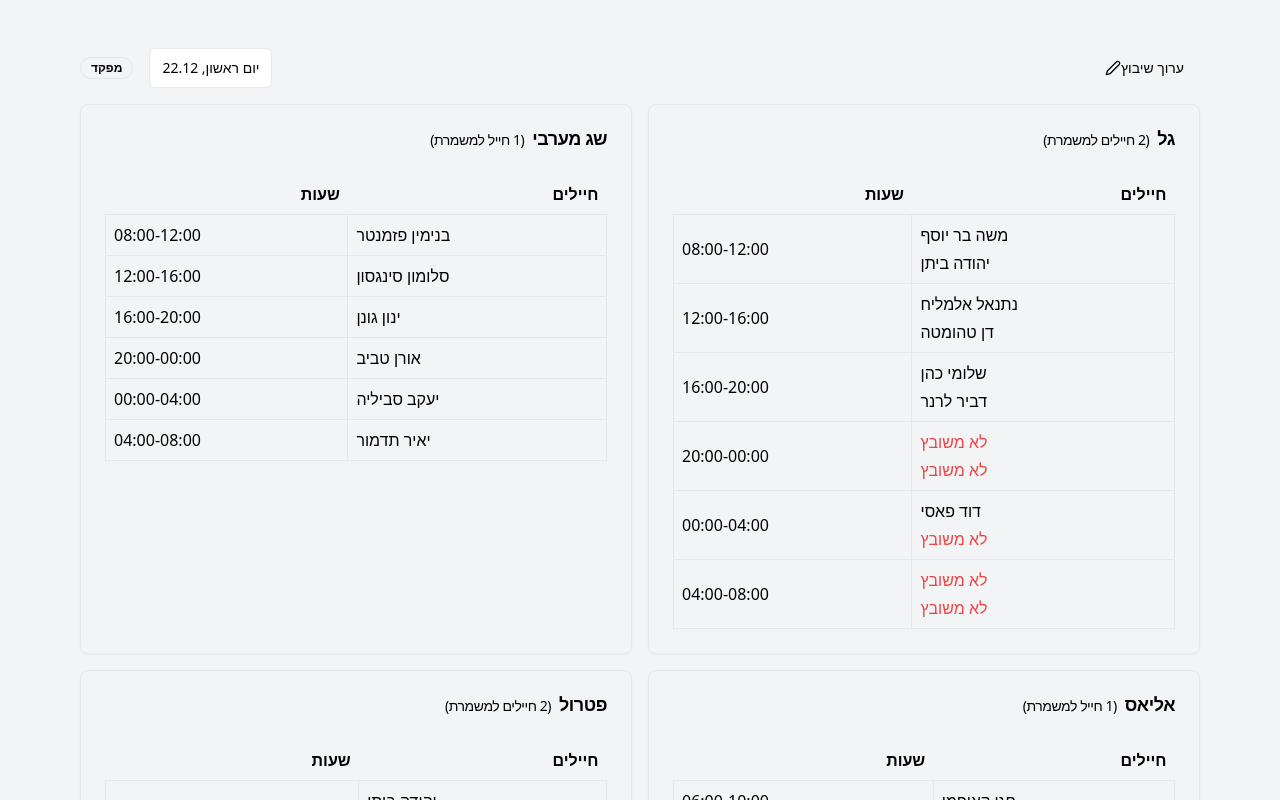
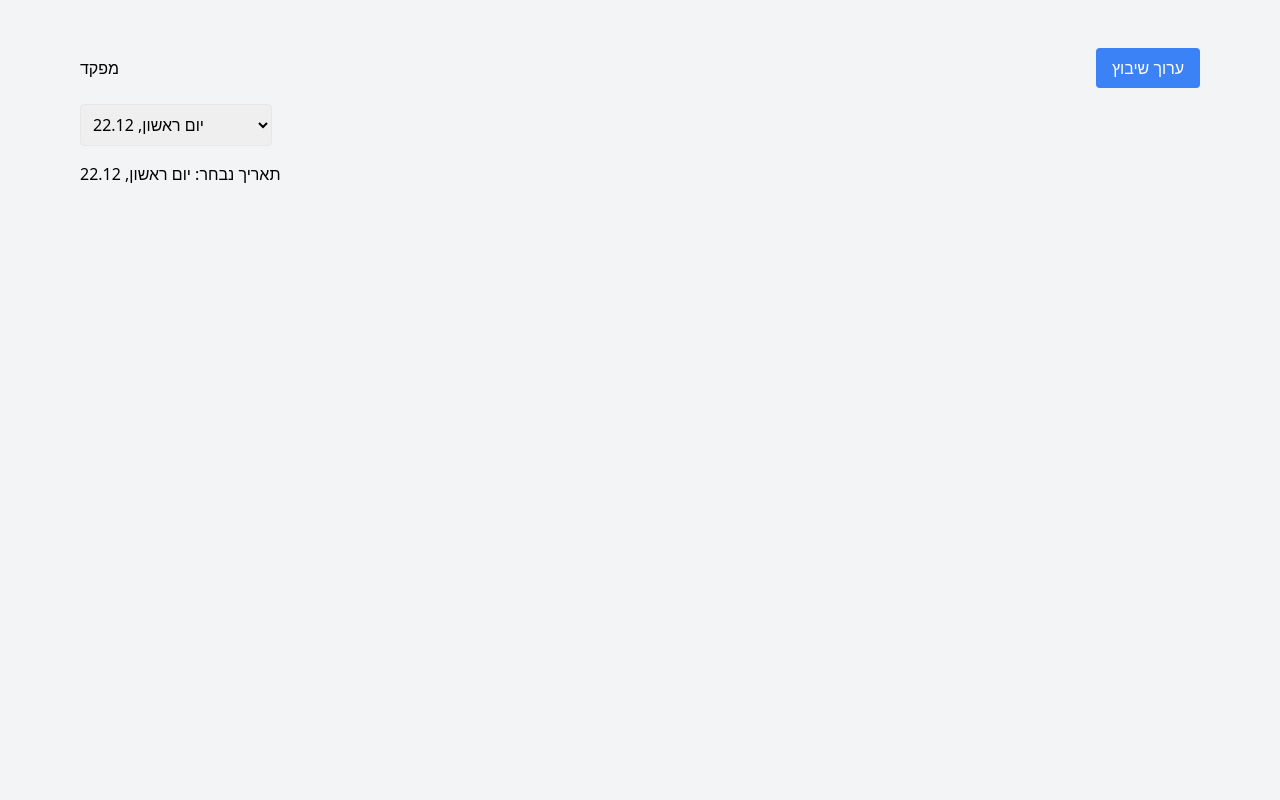
Before and after one commit to Jinji55/shifts-management, a Next.js app: page / in a window 1280 px wide. Shown: the top 800 px of the page. Built offline with nearby package versions, Linux system fonts and the light colour scheme.

Commit message:
Update ShiftManagement.js

```diff
--- a/src/components/ShiftManagement.js
+++ b/src/components/ShiftManagement.js
@@ -1,32 +1,8 @@
-import React, { useState, useEffect } from 'react';
-import { Card, CardHeader, CardTitle, CardContent } from './ui/card';
-import { Button } from './ui/button';
-import { Select, SelectContent, SelectItem, SelectTrigger, SelectValue } from './ui/select';
-import { Badge } from './ui/badge';
-import { Edit2, Save } from 'lucide-react';
-import '../styles/select.css';
+import React, { useState } from 'react';
 
-interface Assignment {
-  [key: string]: string[];
-}
-
-interface ShiftData {
-  peoplePerShift: number;
-  shiftHours: string[];
-  assignments: {
-    [key: string]: Assignment;
-  };
-}
-
-interface Shifts {
-  [key: string]: ShiftData;
-}
-
-const ShiftManagement: React.FC = () => {
+const ShiftManagement = () => {
   const [isEditMode, setIsEditMode] = useState(false);
-  const [currentUser, setCurrentUser] = useState('מפקד');
-  const [searchQuery, setSearchQuery] = useState('');
-
+  const [currentUser] = useState('מפקד');
   const NOT_ASSIGNED = 'NOT_ASSIGNED';
 
   const [weekDates] = useState(() => {
@@ -41,9 +17,9 @@ const ShiftManagement: React.FC = () => {
     });
   });
 
-  const [selectedDate, setSelectedDate] = useState<Date>(weekDates[0]);
+  const [selectedDate, setSelectedDate] = useState(weekDates[0]);
 
-  const formatDate = (date: Date): string => {
+  const formatDate = (date) => {
     return date.toLocaleDateString('he-IL', {
       weekday: 'long',
       day: 'numeric',
@@ -51,264 +27,34 @@ const ShiftManagement: React.FC = () => {
     });
   };
 
-  const soldiers = [
-    'בנימין פזמנטר', 'סלומון סינגסון', 'ינון גונן', 'אורן טביב', 'יעקב סביליה',
-    'יאיר תדמור', 'משה בר יוסף', 'יהודה ביתן', 'נתנאל אלמליח', 'דן טהומטה',
-    'שלומי כהן', 'דביר לרנר', 'דוד פאסי', 'חגי קאופמן', 'אלי סעדיה',
-    'חיים פרידמן', 'שי שמואל', 'ברוך שיינדמן'
-  ].sort((a, b) => a.localeCompare(b, 'he'));
-
-  const [shifts, setShifts] = useState<Shifts>({
-    'שג מערבי': {
-      peoplePerShift: 1,
-      shiftHours: ['08:00-12:00', '12:00-16:00', '16:00-20:00', '20:00-00:00', '00:00-04:00', '04:00-08:00'],
-      assignments: weekDates.reduce((acc, date) => ({
-        ...acc,
-        [date.toISOString()]: {
-          '08:00-12:00': ['בנימין פזמנטר'],
-          '12:00-16:00': ['סלומון סינגסון'],
-          '16:00-20:00': ['ינון גונן'],
-          '20:00-00:00': ['אורן טביב'],
-          '00:00-04:00': ['יעקב סביליה'],
-          '04:00-08:00': ['יאיר תדמור']
-        }
-      }), {})
-    },
-    'גל': {
-      peoplePerShift: 2,
-      shiftHours: ['08:00-12:00', '12:00-16:00', '16:00-20:00', '20:00-00:00', '00:00-04:00', '04:00-08:00'],
-      assignments: weekDates.reduce((acc, date) => ({
-        ...acc,
-        [date.toISOString()]: {
-          '08:00-12:00': ['משה בר יוסף', 'יהודה ביתן'],
-          '12:00-16:00': ['נתנאל אלמליח', 'דן טהומטה'],
-          '16:00-20:00': ['שלומי כהן', 'דביר לרנר'],
-          '20:00-00:00': [NOT_ASSIGNED, NOT_ASSIGNED],
-          '00:00-04:00': ['דוד פאסי', NOT_ASSIGNED],
-          '04:00-08:00': [NOT_ASSIGNED, NOT_ASSIGNED]
-        }
-      }), {})
-    },
-    'פטרול': {
-      peoplePerShift: 2,
-      shiftHours: ['04:30-08:00', '17:00-21:00'],
-      assignments: weekDates.reduce((acc, date) => ({
-        ...acc,
-        [date.toISOString()]: {
-          '04:30-08:00': ['יהודה ביתן', 'חגי קאופמן'],
-          '17:00-21:00': ['ברוך שיינדמן', 'חיים פרידמן']
-        }
-      }), {})
-    },
-    'אליאס': {
-      peoplePerShift: 1,
-      shiftHours: ['06:00-10:00', '10:00-14:00', '14:00-18:00', '18:00-22:00', '22:00-02:00', '02:00-06:00'],
-      assignments: weekDates.reduce((acc, date) => ({
-        ...acc,
-        [date.toISOString()]: {
-          '06:00-10:00': ['חגי קאופמן'],
-          '10:00-14:00': ['אלי סעדיה'],
-          '14:00-18:00': ['דביר לרנר'],
-          '18:00-22:00': ['חיים פרידמן'],
-          '22:00-02:00': ['שי שמואל'],
-          '02:00-06:00': ['יהודה ביתן']
-        }
-      }), {})
-    }
-  });
-
-  const handleAssignmentChange = (position: string, date: string, hours: string, soldierIndex: number, newSoldier: string) => {
-    setShifts(prev => {
-      const newShifts = { ...prev };
-      const assignments = [...newShifts[position].assignments[date][hours]];
-      assignments[soldierIndex] = newSoldier;
-      newShifts[position].assignments[date][hours] = assignments;
-      return newShifts;
-    });
-  };
-
-  interface EditableCellProps {
-    position: string;
-    date: string;
-    hours: string;
-    assignments: string[];
-  }
-
-  const EditableCell: React.FC<EditableCellProps> = ({ position, date, hours, assignments }) => {
-    const [localSearchQuery, setLocalSearchQuery] = useState('');
-    const [highlightedIndex, setHighlightedIndex] = useState(0);
-
-    const handleKeyDown = (e: React.KeyboardEvent) => {
-      if (e.key === 'ArrowDown') {
-        e.preventDefault();
-        setHighlightedIndex(prev => Math.min(prev + 1, filteredSoldiers.length - 1));
-      } else if (e.key === 'ArrowUp') {
-        e.preventDefault();
-        setHighlightedIndex(prev => Math.max(0, prev - 1));
-      } else if (/^[\u0590-\u05FF]$/.test(e.key)) {
-        setLocalSearchQuery(prev => prev + e.key);
-        setHighlightedIndex(0);
-      } else if (e.key === 'Backspace') {
-        setLocalSearchQuery(prev => prev.slice(0, -1));
-      }
-    };
-
-    const filteredSoldiers = soldiers.filter(soldier =>
-      !localSearchQuery || soldier.startsWith(localSearchQuery)
-    );
-
-    useEffect(() => {
-      if (localSearchQuery) {
-        const timeoutId = setTimeout(() => {
-          setLocalSearchQuery('');
-        }, 1500);
-        return () => clearTimeout(timeoutId);
-      }
-    }, [localSearchQuery]);
-
-    return (
-      <div className="space-y-2">
-        {Array.from({ length: shifts[position].peoplePerShift }).map((_, index) => (
-          <Select
-            key={index}
-            value={assignments[index] || NOT_ASSIGNED}
-            onValueChange={(value) => {
-              handleAssignmentChange(position, date, hours, index, value);
-              setLocalSearchQuery('');
-              setHighlightedIndex(0);
-            }}
-          >
-            <SelectTrigger className="w-full bg-white">
-              <SelectValue placeholder="בחר חייל" />
-            </SelectTrigger>
-            <SelectContent
-              className="custom-select-content bg-white shadow-lg border-gray-200"
-              onKeyDown={handleKeyDown}
-            >
-              <SelectItem
-                value={NOT_ASSIGNED}
-                className="select-item"
-                data-highlighted={highlightedIndex === -1}
-              >
-                לא משובץ
-              </SelectItem>
-              {filteredSoldiers.map((soldier, idx) => (
-                <SelectItem
-                  key={soldier}
-                  value={soldier}
-                  className="select-item"
-                  data-highlighted={idx === highlightedIndex}
-                >
-                  {soldier}
-                  {localSearchQuery && soldier.startsWith(localSearchQuery) && (
-                    <span className="text-blue-500 mr-2">
-                      (מתאים ל-"{localSearchQuery}")
-                    </span>
-                  )}
-                </SelectItem>
-              ))}
-            </SelectContent>
-          </Select>
-        ))}
-      </div>
-    );
-  };
-
   return (
     <div className="w-full max-w-6xl mx-auto p-4 rtl">
       <div className="flex justify-between items-center mb-4">
-        <div className="flex items-center gap-4">
-          <Badge variant="outline">{currentUser}</Badge>
-          {isEditMode && <Badge variant="destructive">מצב עריכה</Badge>}
-          <Select
-            value={selectedDate.toISOString()}
-            onValueChange={(value) => setSelectedDate(new Date(value))}
-          >
-            <SelectTrigger className="w-48 bg-white">
-              <SelectValue>{formatDate(selectedDate)}</SelectValue>
-            </SelectTrigger>
-            <SelectContent className="custom-select-content bg-white shadow-lg border-gray-200">
-              {weekDates.map((date) => (
-                <SelectItem
-                  key={date.toISOString()}
-                  value={date.toISOString()}
-                  className="select-item"
-                >
-                  {formatDate(date)}
-                </SelectItem>
-              ))}
-            </SelectContent>
-          </Select>
-        </div>
-        <Button
-          variant={isEditMode ? "destructive" : "default"}
+        <div>{currentUser}</div>
+        <button
           onClick={() => setIsEditMode(!isEditMode)}
+          className="px-4 py-2 bg-blue-500 text-white rounded"
         >
-          {isEditMode ? (
-            <>
-              <Save className="ml-2 h-4 w-4" />
-              שמור שינויים
-            </>
-          ) : (
-            <>
-              <Edit2 className="ml-2 h-4 w-4" />
-              ערוך שיבוץ
-            </>
-          )}
-        </Button>
+          {isEditMode ? 'שמור שינויים' : 'ערוך שיבוץ'}
+        </button>
       </div>
 
-      <div className="grid grid-cols-1 md:grid-cols-2 gap-4">
-        {Object.entries(shifts).map(([position, data]) => (
-          <Card key={position} className="w-full">
-            <CardHeader>
-              <CardTitle className="text-right">
-                <span>
-                  {position}
-                  <span className="text-sm font-normal mr-2">
-                    ({data.peoplePerShift} {data.peoplePerShift === 1 ? 'חייל' : 'חיילים'} למשמרת)
-                  </span>
-                </span>
-              </CardTitle>
-            </CardHeader>
-            <CardContent>
-              <table className="w-full">
-                <thead>
-                  <tr>
-                    <th className="text-right p-2">שעות</th>
-                    <th className="text-right p-2">חיילים</th>
-                  </tr>
-                </thead>
-                <tbody>
-                  {data.shiftHours.map(hours => (
-                    <tr key={hours} className="hover:bg-gray-50">
-                      <td className="p-2 border">{hours}</td>
-                      <td className="p-2 border">
-                        {isEditMode ? (
-                          <EditableCell
-                            position={position}
-                            date={selectedDate.toISOString()}
-                            hours={hours}
-                            assignments={data.assignments[selectedDate.toISOString()][hours]}
-                          />
-                        ) : (
-                          data.assignments[selectedDate.toISOString()][hours]?.map((soldier, i) => (
-                            <div
-                              key={i}
-                              className={`${soldier === NOT_ASSIGNED ? 'text-red-500' : ''} ${i > 0 ? 'mt-1' : ''}`}
-                            >
-                              {soldier === NOT_ASSIGNED ? 'לא משובץ' : soldier}
-                            </div>
-                          ))
-                        )}
-                      </td>
-                    </tr>
-                  ))}
-                </tbody>
-              </table>
-            </CardContent>
-          </Card>
-        ))}
+      <div>
+        <select
+          value={selectedDate.toISOString()}
+          onChange={(e) => setSelectedDate(new Date(e.target.value))}
+          className="w-48 p-2 border rounded"
+        >
+          {weekDates.map((date) => (
+            <option key={date.toISOString()} value={date.toISOString()}>
+              {formatDate(date)}
+            </option>
+          ))}
+        </select>
+      </div>
+
+      <div className="mt-4">
+        תאריך נבחר: {formatDate(selectedDate)}
       </div>
     </div>
   );
```
